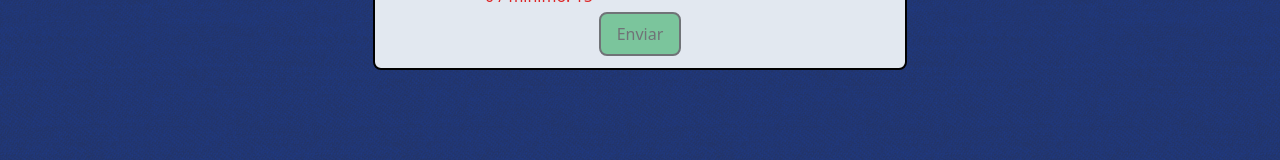
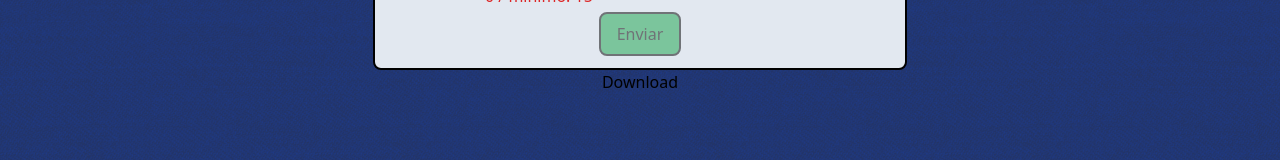
Before and after one commit to muriloommaia/grx-challenge, a React (Vite) app in the folder front-end/: page / in a window 1280 px wide. Shown: the part 392-552 px from the top of the page. Built offline with nearby package versions, Linux system fonts and the light colour scheme.

Commit message:
feat: cria botão de download

```diff
--- a/front-end/src/components/Pages/Home.tsx
+++ b/front-end/src/components/Pages/Home.tsx
@@ -1,5 +1,6 @@
 import { useSelector } from 'react-redux'
 import { RootState } from '../../redux'
+import DownloadButton from '../atoms/DownloadButton'
 import Forms from '../organisms/Forms'
 import Result from '../organisms/Result'
 export default function Home() {
@@ -9,7 +10,8 @@ export default function Home() {
       <div className='bg-white bg-opacity-50 px-4 rounded-3xl mb-2'>
       <h1 className='text-4xl py-3'>Desafio Coleta - GRX</h1>
       </div>
-      { !isSubmit ? <Forms /> : <Result /> }
+      {!isSubmit ? <Forms /> : <Result />}
+      <DownloadButton />
     </div>
   )
 }
--- /dev/null
+++ b/front-end/src/components/atoms/DownloadButton.tsx
@@ -0,0 +1,11 @@
+import React from 'react'
+
+export default function DownloadButton() {
+  return (
+    <div>
+      <a target={'_blank'} href="http://localhost:3001/download/form" download rel="noreferrer">
+        <button>Download</button>
+      </a>
+    </div>
+  )
+}
--- a/package.json
+++ b/package.json
@@ -16,7 +16,7 @@
     "install:app": "npm run install:backend && npm run install:frontend",
     "install:backend": "cd ./backend && npm install",
     "install:frontend": "cd ./front-end && npm install",
-    "start:app": "npm run start:backend && npm run start:frontend",
+    "start:app": "killall node && npm run start:backend && npm run start:frontend",
     "start:backend": "cd ./backend && npm start &",
     "start:frontend": "cd ./front-end && npm start &"
   },
```
Also changed, not shown: 1 other file (tests, documents, lock files or other folders).
